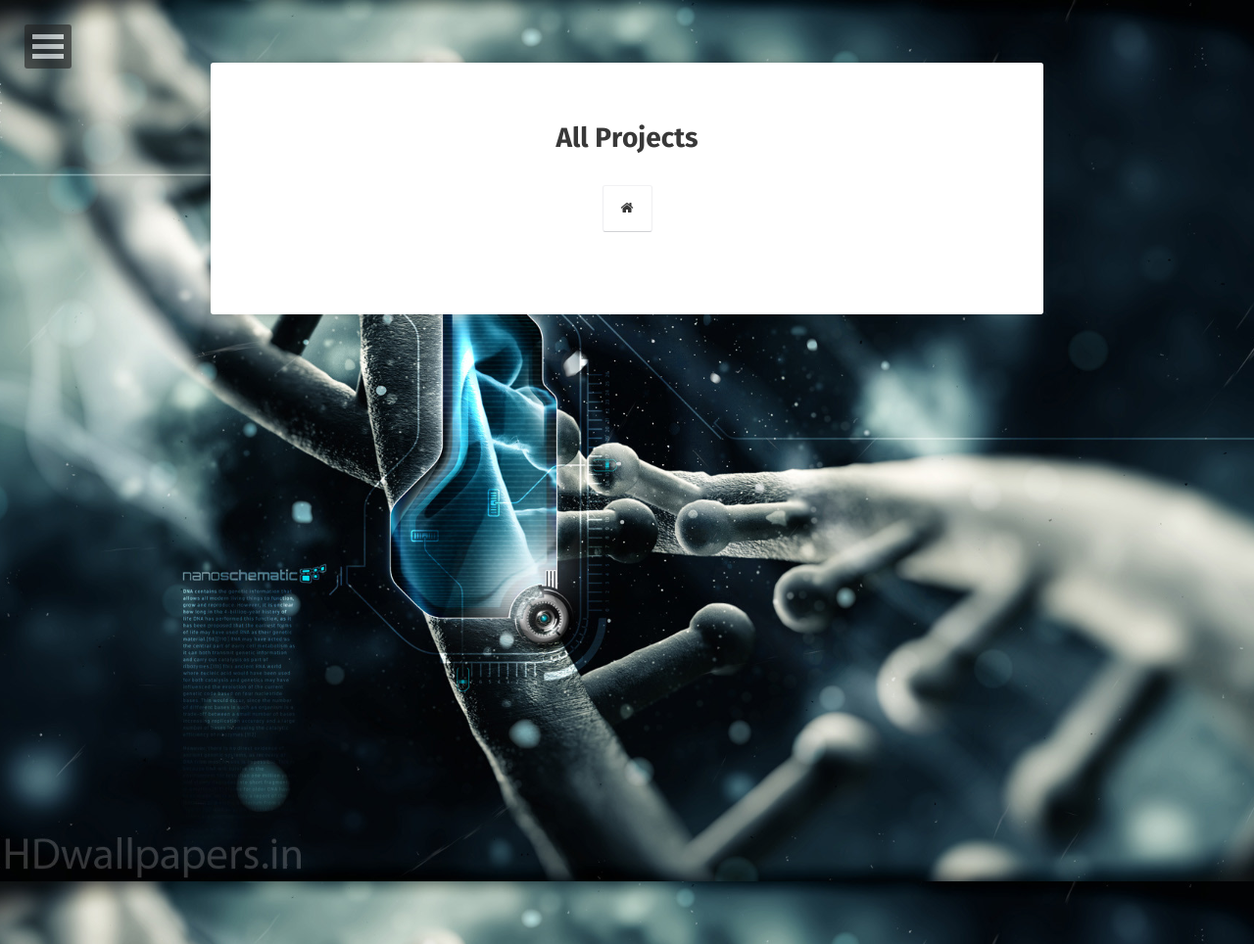
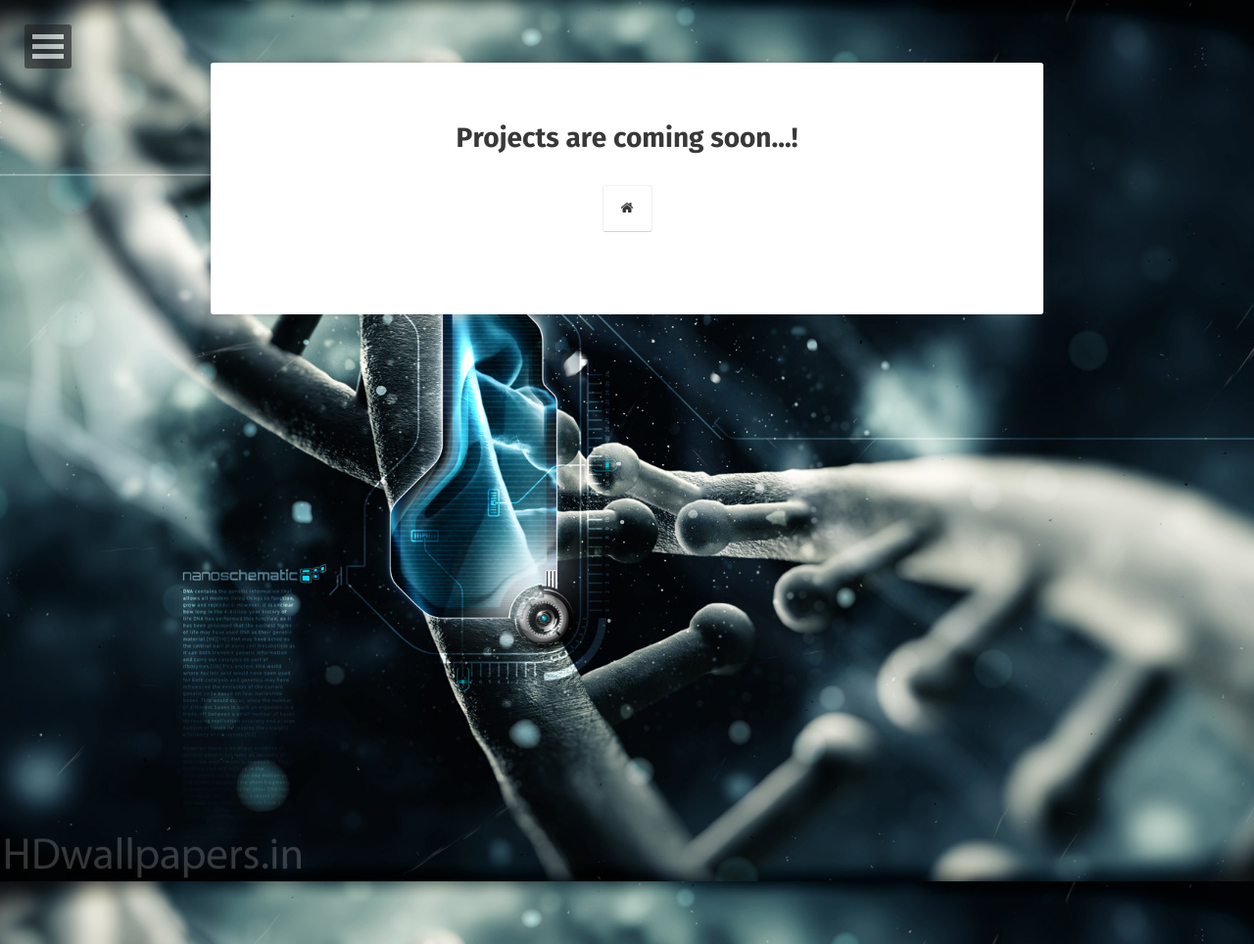
Before and after one commit to raju0x/raju0x.github.io, a Jekyll site: the page built from projects/index.md, in a window 1280 px wide. Shown: the whole page at 98% size. Built offline with Jekyll 4.4.1, drawn with Linux system fonts in a browser that asks for light colours; some web fonts are replaced.

Commit message:
Update index.md

```diff
--- a/projects/index.md
+++ b/projects/index.md
@@ -1,7 +1,6 @@
 ---
 layout: project
-title: All Projects
+title: Projects are coming soon...!
 excerpt: "A List of Projects"
 comments: false
 ---
-Hi Hello My 1st project
```
